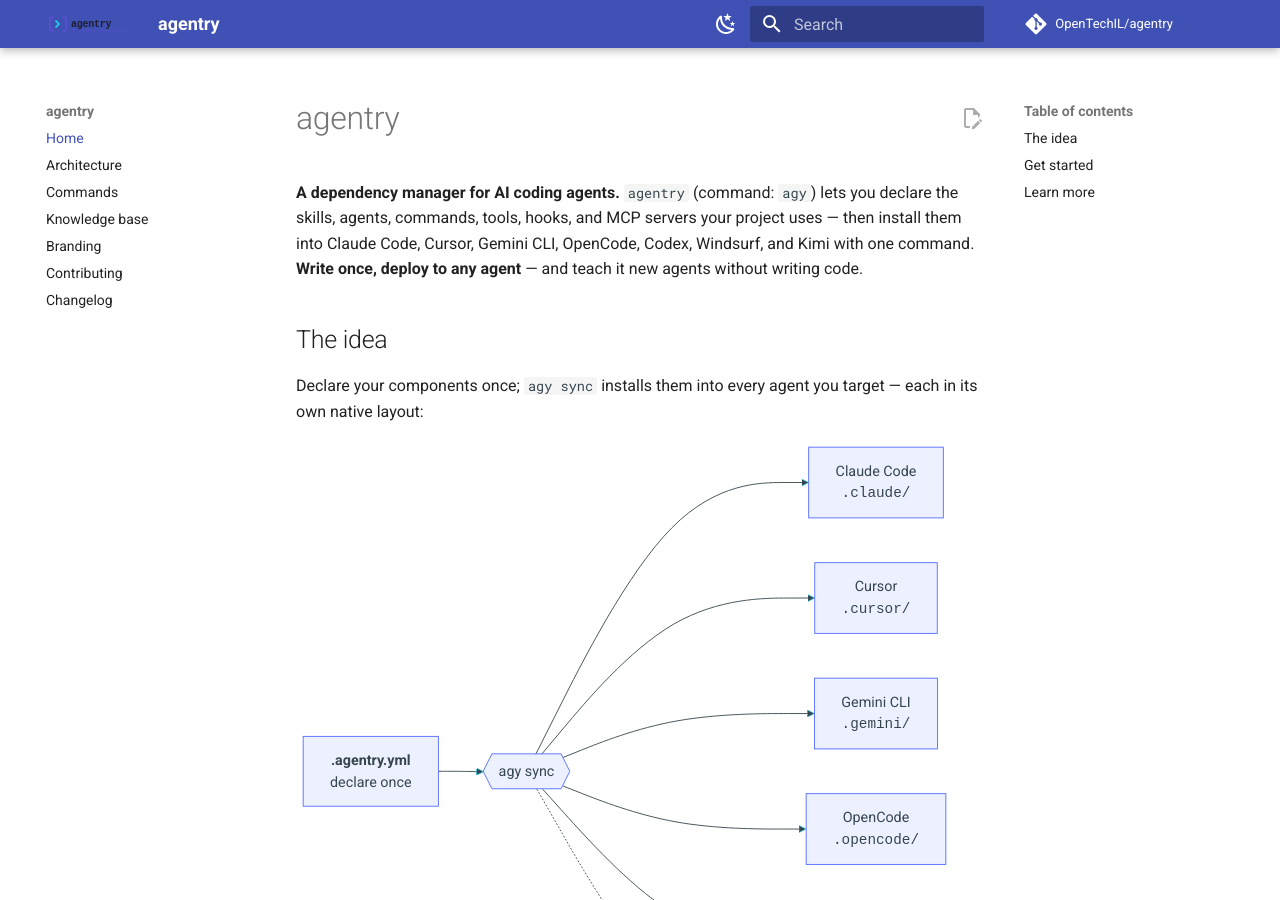
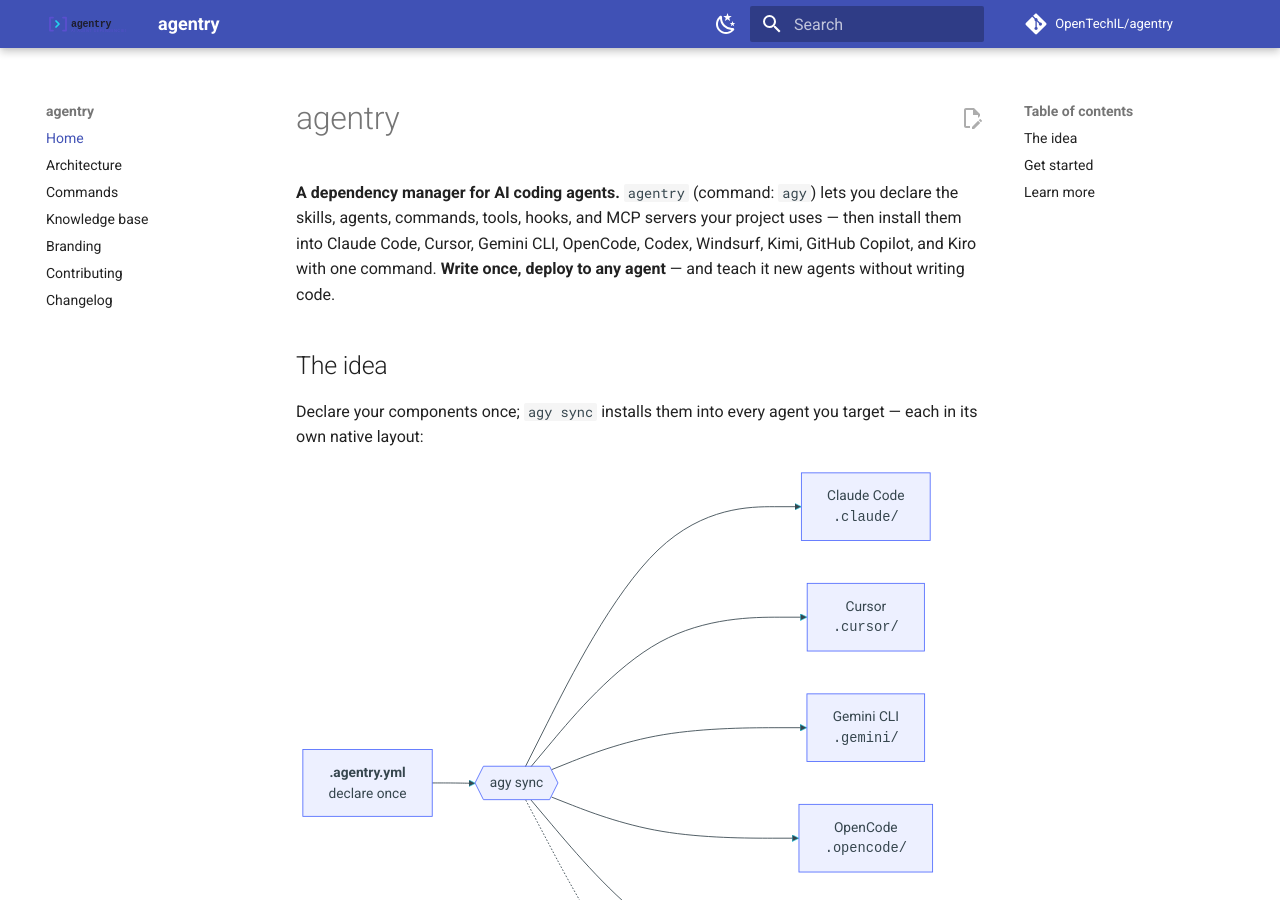
Before and after one commit to OpenTechIL/agentry, an MkDocs documentation site: the page built from docs/index.md, in a window 1280 px wide and 900 px high. Built offline with MkDocs 1.6.1 and Material for MkDocs 9.7.7, drawn with Linux system fonts in a browser that asks for light colours; comment, search, counter and statistics services are not loaded.

Commit message:
docs: sync agent lists to the nine built-ins + universal agents target
Track B added copilot, kiro, and the tool-neutral agents target, but several
docs still said 'seven agents' and listed only the original set. Update the
README intro + supported-agents table (add Copilot/Kiro columns + an agents-target
note), the diagrams, and architecture section 1 to match what ships.

````diff
--- a/docs/index.md
+++ b/docs/index.md
@@ -2,9 +2,9 @@
 
 **A dependency manager for AI coding agents.** `agentry` (command: `agy`) lets you
 declare the skills, agents, commands, tools, hooks, and MCP servers your project uses —
-then install them into Claude Code, Cursor, Gemini CLI, OpenCode, Codex, Windsurf, and
-Kimi with one command. **Write once, deploy to any agent** — and teach it new agents
-without writing code.
+then install them into Claude Code, Cursor, Gemini CLI, OpenCode, Codex, Windsurf, Kimi,
+GitHub Copilot, and Kiro with one command. **Write once, deploy to any agent** — and teach
+it new agents without writing code.
 
 ## The idea
 
@@ -19,7 +19,7 @@
   S --> U["Cursor<br/><code>.cursor/</code>"]
   S --> G["Gemini CLI<br/><code>.gemini/</code>"]
   S --> O["OpenCode<br/><code>.opencode/</code>"]
-  S --> X["Codex · Windsurf · Kimi"]
+  S --> X["Codex · Windsurf · Kimi · Copilot · Kiro"]
   S -.->|"target_profiles — no code"| N["your own agent"]
 ```
 
````
Also changed, not shown: README.md (+15 -13 lines), docs/architecture.md (+4 -3 lines).
